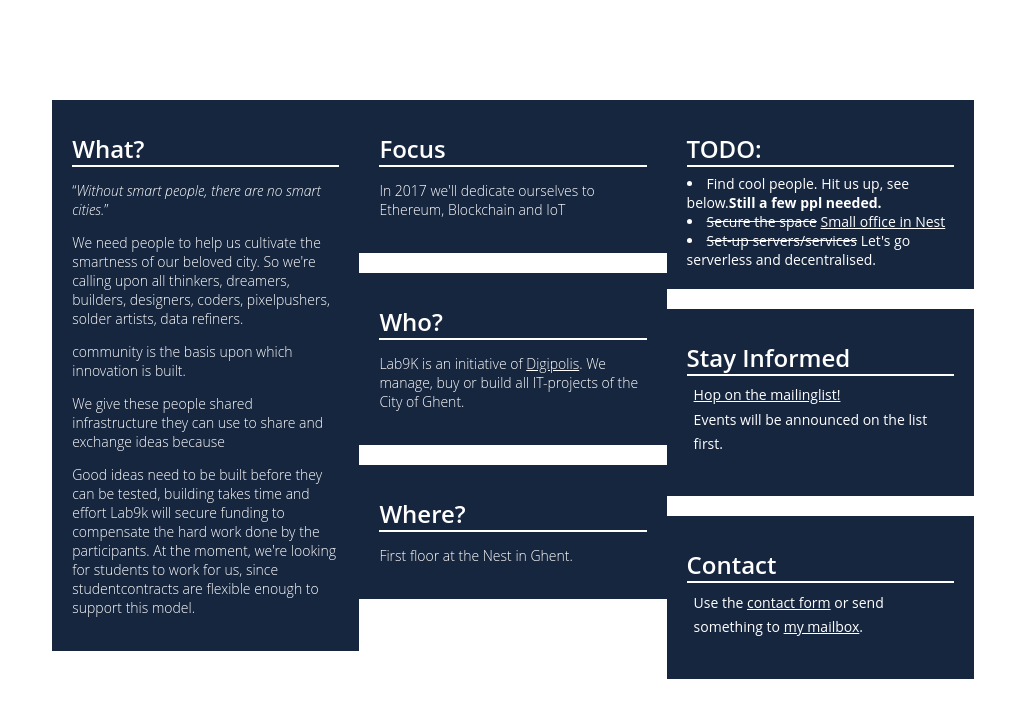
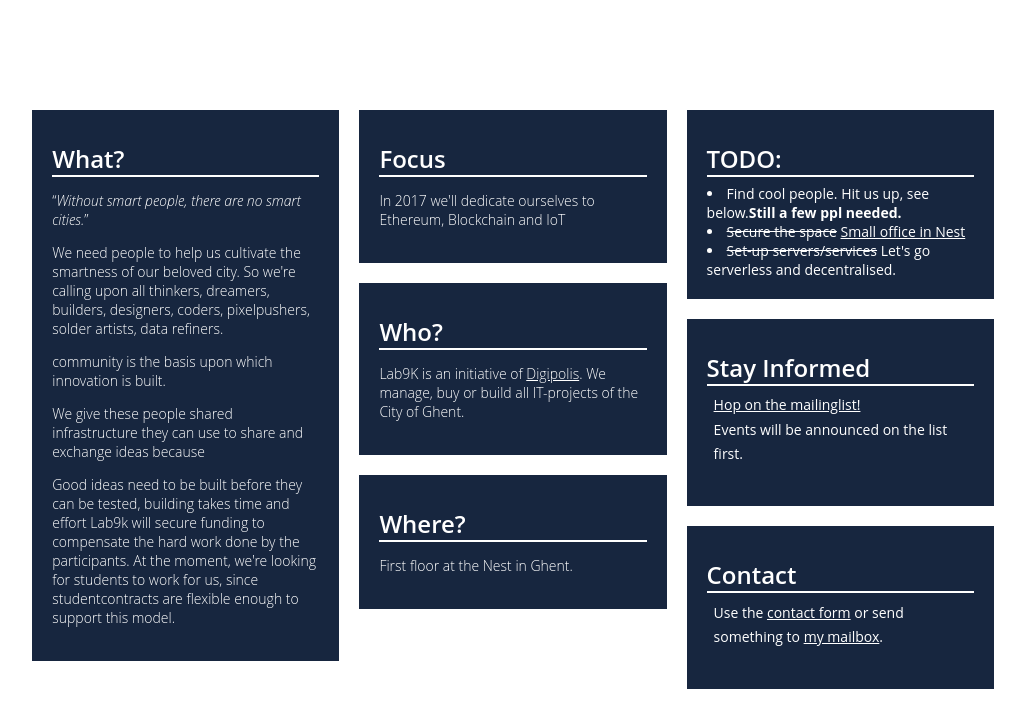
Before and after one commit to lab9k/lab9k.github.io, a Jekyll site: the page built from index.html, in a window 1280 px wide. Shown: the part 693-1402 px from the top of the page, without its empty margins (148-1173 px from the left). Built offline with Jekyll 4.4.1, drawn with Linux system fonts in a browser that asks for light colours.

Commit message:
Major Fix

```diff
--- a/_layouts/default.html
+++ b/_layouts/default.html
@@ -104,6 +104,7 @@
     flex-direction: column;
     width: 30%;
     position: relative;
+    margin: 10px;
 }
 .home-section-part {
     background-color: #17263F;
@@ -274,6 +275,7 @@
     }
     .home-section {
         width: 100%;
+        margin:0;
     }
 
 }
```
